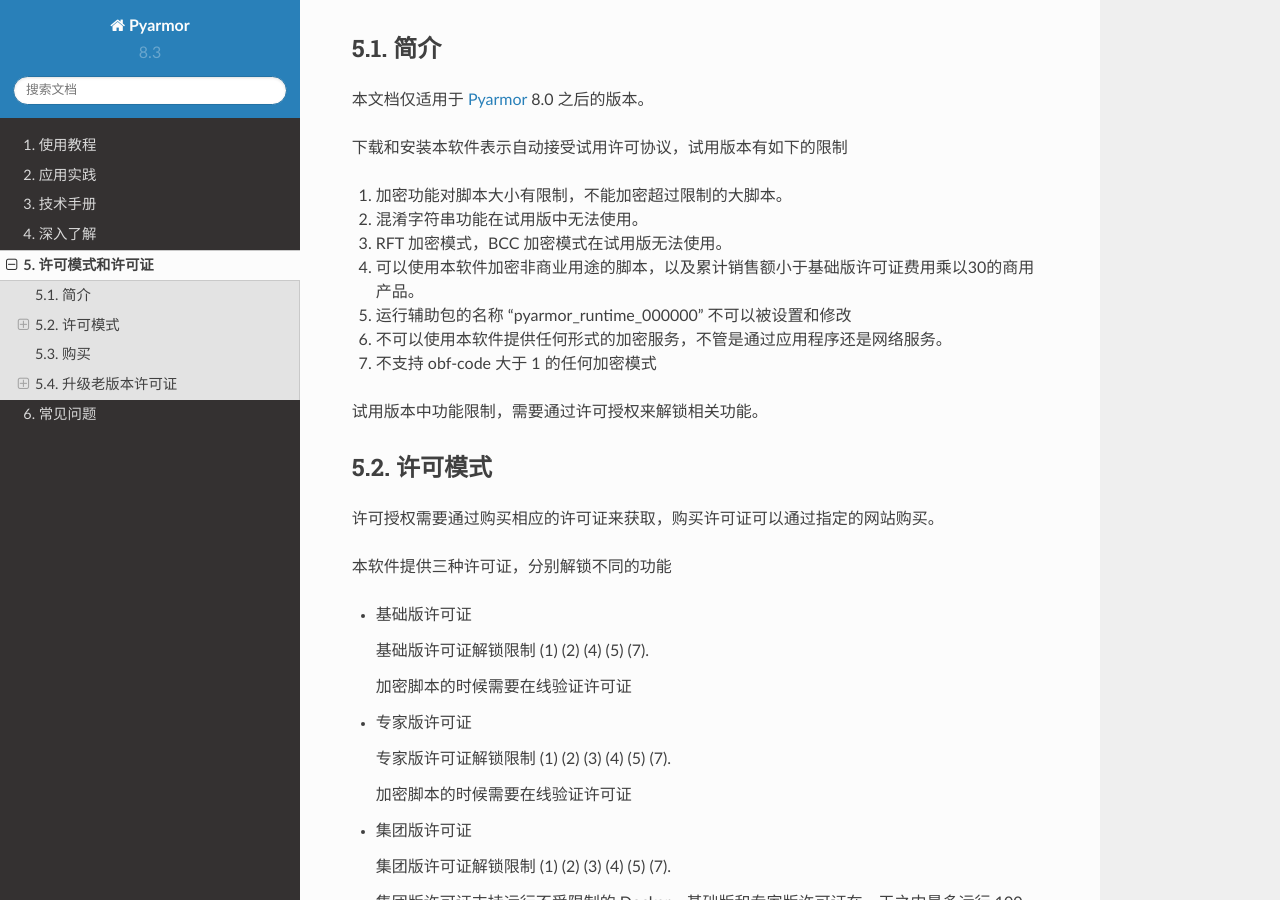
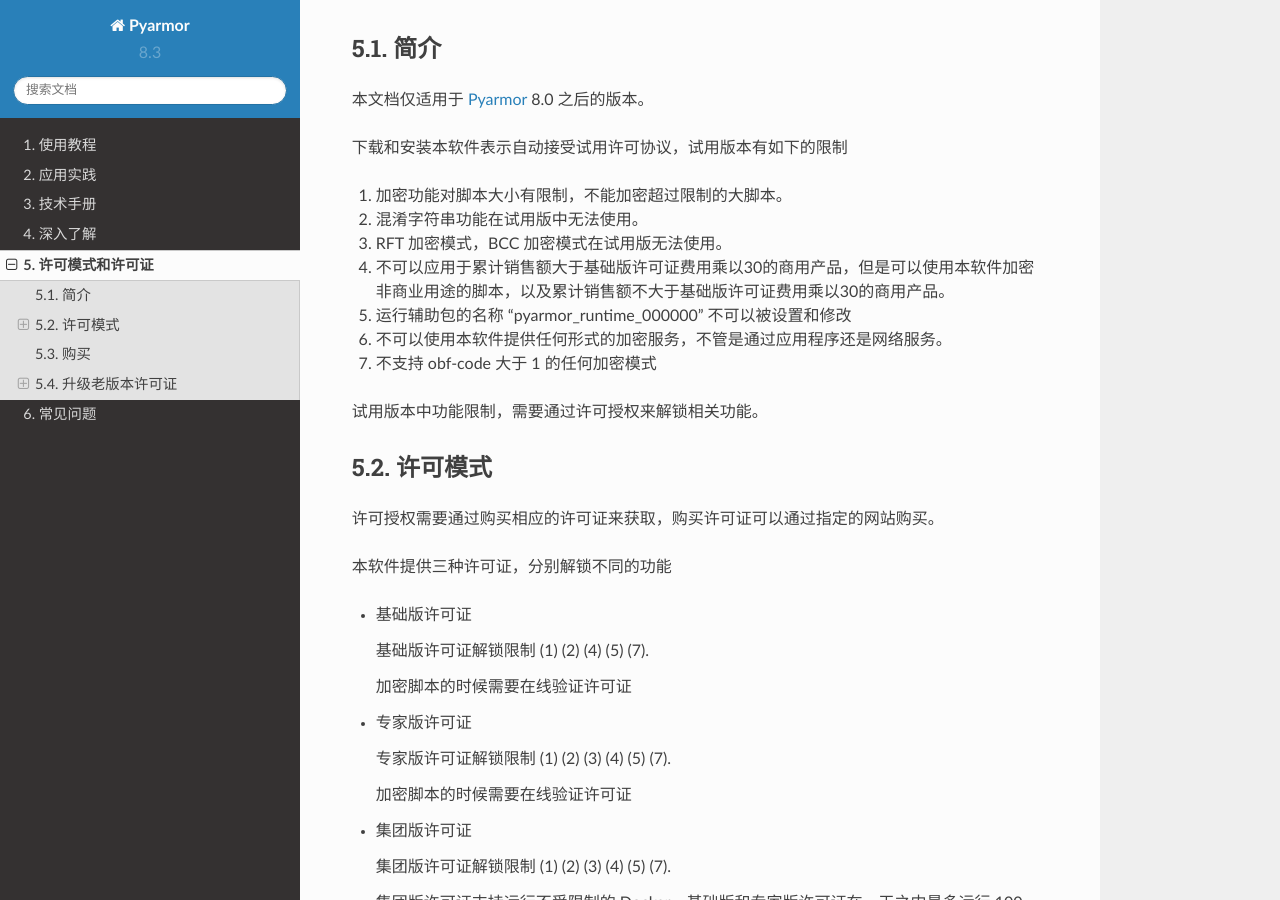
Before and after one commit to dashingsoft/pyarmor-docs-zh, a Sphinx documentation site: the page built from docs/licenses.rst, in a window 1280 px wide and 900 px high, scrolled down 343 px. Built offline with Sphinx 7.4.7 and the Read the Docs theme 2.0.0, drawn with Linux system fonts in a browser that asks for light colours.

Commit message:
Refine doc

```diff
--- a/docs/licenses.rst
+++ b/docs/licenses.rst
@@ -19,7 +19,7 @@
 (1) 加密功能对脚本大小有限制，不能加密超过限制的大脚本。
 (2) 混淆字符串功能在试用版中无法使用。
 (3) RFT 加密模式，BCC 加密模式在试用版无法使用。
-(4) 可以使用本软件加密非商业用途的脚本，以及累计销售额小于基础版许可证费用乘以30的商用产品。
+(4) 不可以应用于累计销售额大于基础版许可证费用乘以30的商用产品，但是可以使用本软件加密非商业用途的脚本，以及累计销售额不大于基础版许可证费用乘以30的商用产品。
 (5) 运行辅助包的名称 "pyarmor_runtime_000000" 不可以被设置和修改
 (6) 不可以使用本软件提供任何形式的加密服务，不管是通过应用程序还是网络服务。
 (7) 不支持 obf-code 大于 1 的任何加密模式
```
